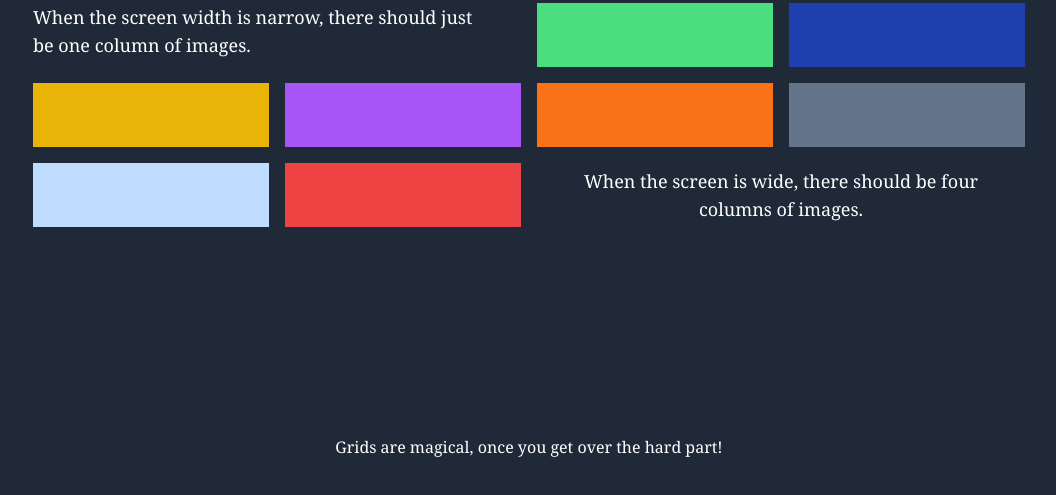
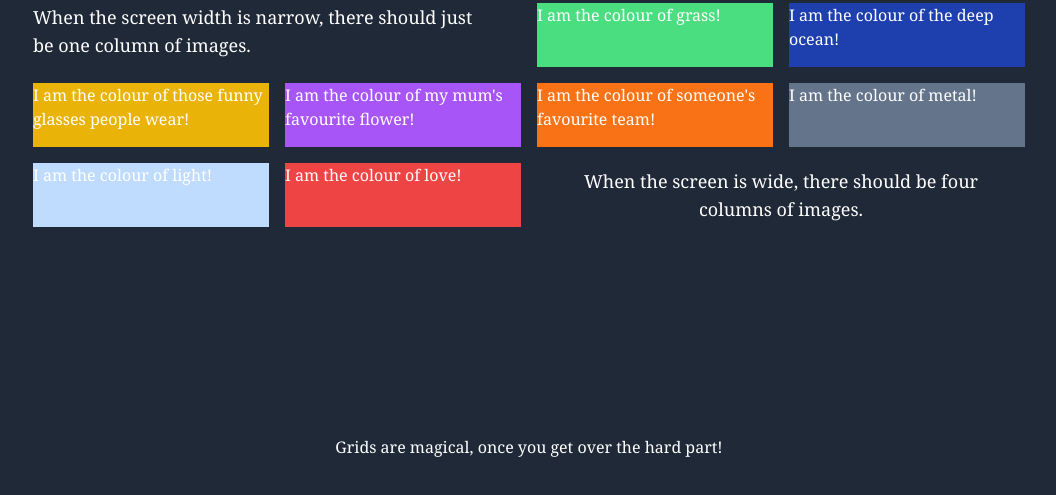
Before and after one commit to jamesdiffeycoding/Tailwind-Responsive-Grid-Experiments, a website: page index.html in a window 1280 px wide. Shown: the part 245-740 px from the top of the page, without its empty margins (111-1167 px from the left). Drawn offline with Linux system fonts and the light colour scheme.

Commit message:
restructure for github pages deployment

```diff
--- a/dist/index.html
+++ b/index.html
@@ -15,14 +15,14 @@
             <span class="md:col-span-2">Grid experimentation with Tailwind CSS.</span>
           </h1>
           <p class="xs:row-start-2 xs:col-start-2 xs:self-center md:col-start-1 md:col-span-2 md:pr-12 md:text-lg">When the screen width is narrow, there should just be one column of images.</p>
-          <div class="h-16 bg-green-400 xs:square xs:h-auto"></div>
-          <div class="h-16 bg-blue-800 xs:square xs:h-auto"></div>
-          <div class="h-16 bg-yellow-500 xs:square xs:h-auto"></div>
-          <div class="h-16 bg-purple-500 xs:square xs:h-auto md:col-start-2"></div>
-          <div class="h-16 bg-orange-500 xs:square xs:h-auto"></div>
-          <div class="h-16 bg-slate-500 xs:square xs:h-auto"></div>
-          <div class="h-16 bg-blue-200 xs:square xs:h-auto"></div>
-          <div class="h-16 bg-red-500 xs:square xs:h-auto"></div>
+          <div class="h-16 bg-green-400 xs:square xs:h-auto">I am the colour of grass!</div>
+          <div class="h-16 bg-blue-800 xs:square xs:h-auto">I am the colour of the deep ocean!</div>
+          <div class="h-16 bg-yellow-500 xs:square xs:h-auto">I am the colour of those funny glasses people wear!</div>
+          <div class="h-16 bg-purple-500 xs:square xs:h-auto md:col-start-2">I am the colour of my mum's favourite flower!</div>
+          <div class="h-16 bg-orange-500 xs:square xs:h-auto">I am the colour of someone's favourite team!</div>
+          <div class="h-16 bg-slate-500 xs:square xs:h-auto">I am the colour of metal!</div>
+          <div class="h-16 bg-blue-200 xs:square xs:h-auto">I am the colour of light!</div>
+          <div class="h-16 bg-red-500 xs:square xs:h-auto">I am the colour of love!</div>
           <p class="self-center md:text-lg md:col-span-2 md:text-center md:px-4">When the screen is wide, there should be four columns of images.</p>
         </div>
         <p class="grid">Grids are magical, once you get over the hard part!</p>
```
Also changed, not shown: output.css (renamed from dist/output.css), src/output.css.
